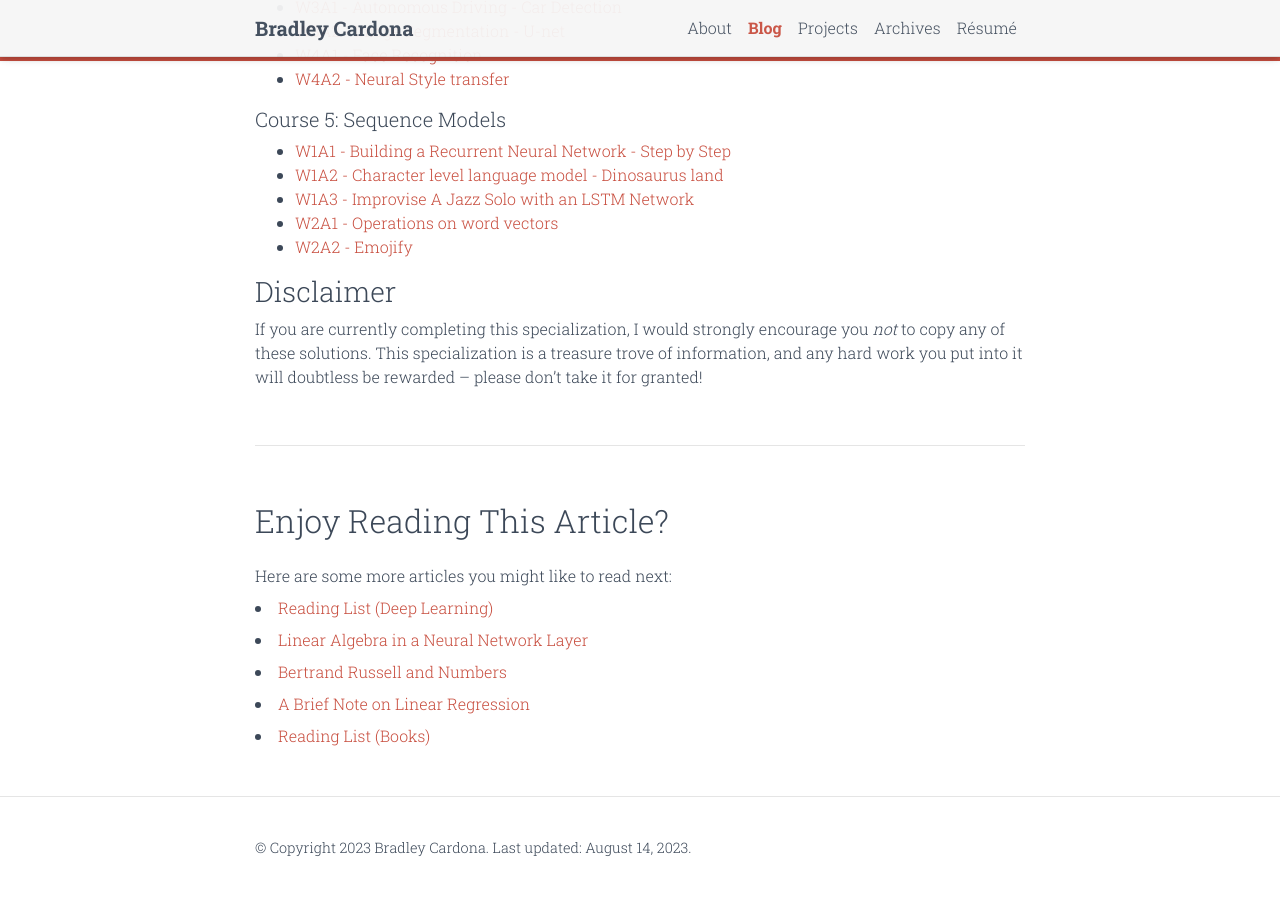
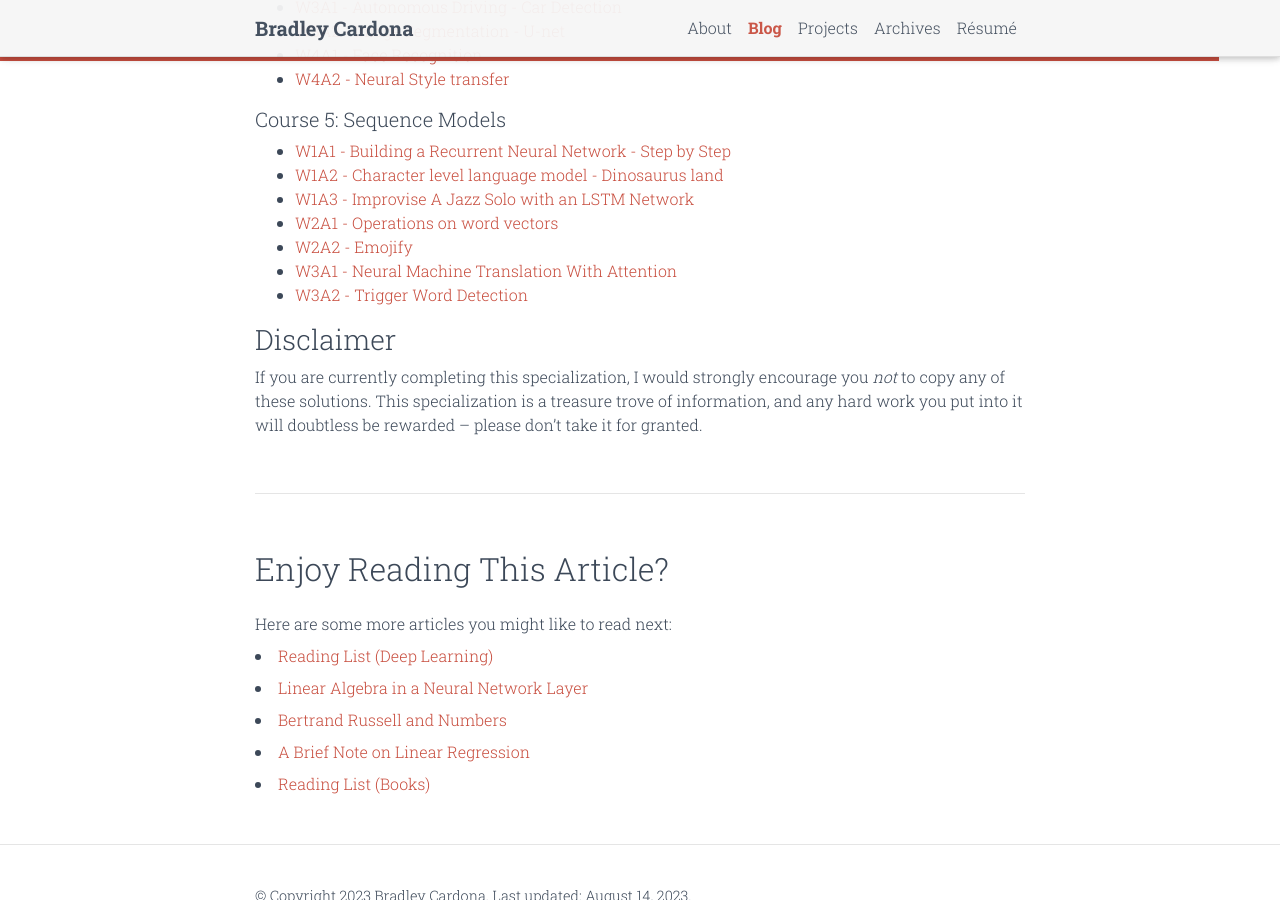
Before and after one commit to BMCARDONA/bmcardona.github.io, a Jekyll site: the page built from _posts/2023-07-23-deep-learning-specialization.md, in a window 1280 px wide and 900 px high, scrolled down 945 px. Built offline with Jekyll 4.4.1, drawn with Linux system fonts in a browser that asks for light colours; comment, search, counter and statistics services are not loaded; a style sheet for code colours, icons or effects is not loaded.

Commit message:
add completed assignments

```diff
--- a/_posts/2023-07-23-deep-learning-specialization.md
+++ b/_posts/2023-07-23-deep-learning-specialization.md
@@ -49,7 +49,9 @@ There are no programming assignments in the third course.
 - [W1A3 - Improvise A Jazz Solo with an LSTM Network](https://github.com/BMCARDONA/Deep-Learning-Specialization-Solutions/tree/main/5%20-%20Sequence%20Models/week_1/3_jazz_improvisation_with_LSTM)
 - [W2A1 - Operations on word vectors](https://github.com/BMCARDONA/Deep-Learning-Specialization-Solutions/tree/main/5%20-%20Sequence%20Models/week_2/1_operations_on_word_vectors_debiasing)
 - [W2A2 - Emojify](https://github.com/BMCARDONA/Deep-Learning-Specialization-Solutions/tree/main/5%20-%20Sequence%20Models/week_2/2_emojify)
+- [W3A1 - Neural Machine Translation With Attention](https://github.com/BMCARDONA/Deep-Learning-Specialization-Solutions/tree/main/5%20-%20Sequence%20Models/week_3/1_neural_machine_translation)
+- [W3A2 - Trigger Word Detection](https://github.com/BMCARDONA/Deep-Learning-Specialization-Solutions/tree/main/5%20-%20Sequence%20Models/week_3/2_trigger_word_detection)
 
 ### Disclaimer
 
-If you are currently completing this specialization, I would strongly encourage you *not* to copy any of these solutions. This specialization is a treasure trove of information, and any hard work you put into it will doubtless be rewarded -- please don't take it for granted!
+If you are currently completing this specialization, I would strongly encourage you *not* to copy any of these solutions. This specialization is a treasure trove of information, and any hard work you put into it will doubtless be rewarded -- please don't take it for granted.
```
Also changed, not shown: _drafts/deep-learning-specialization.md (+0 -2 lines).
